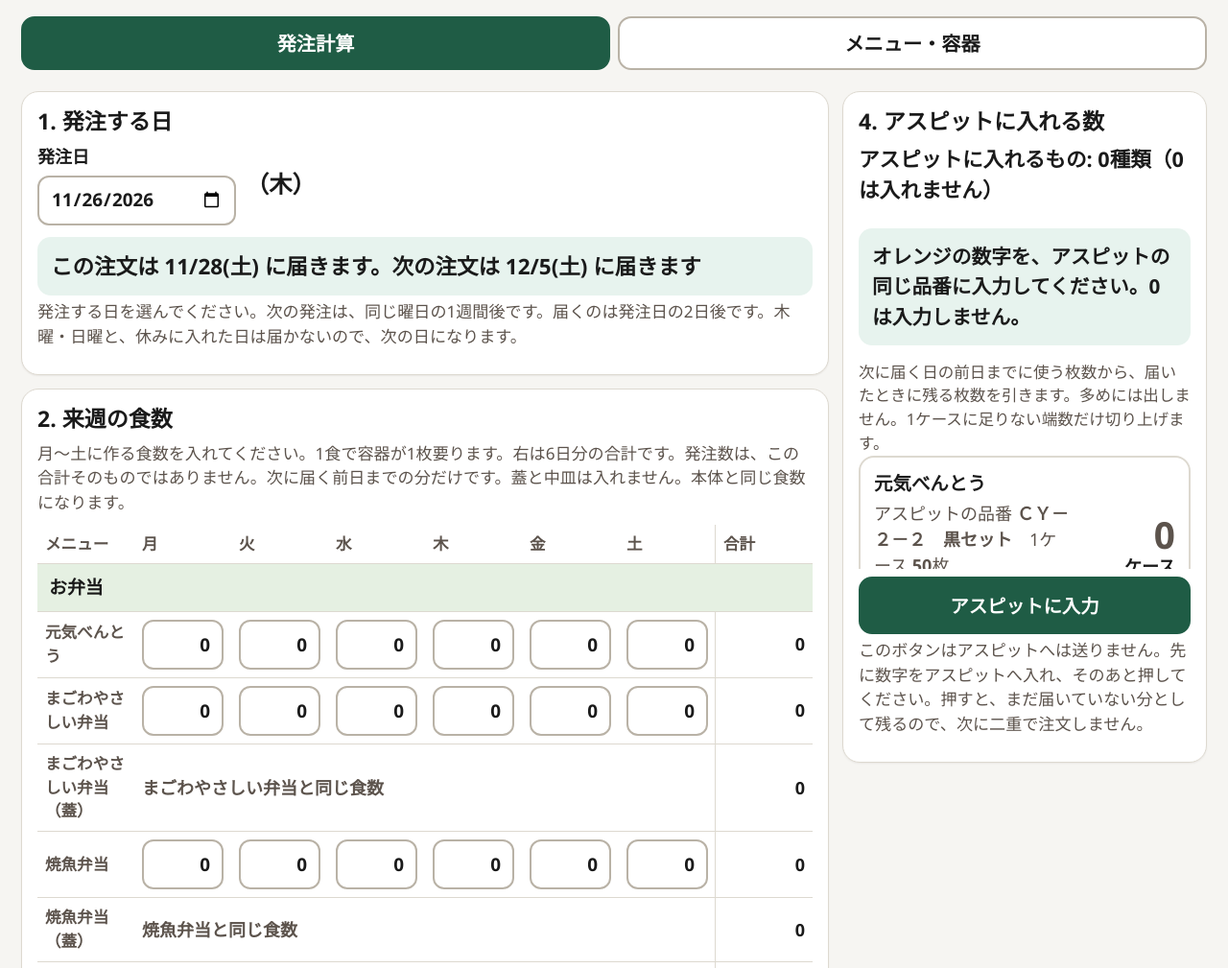
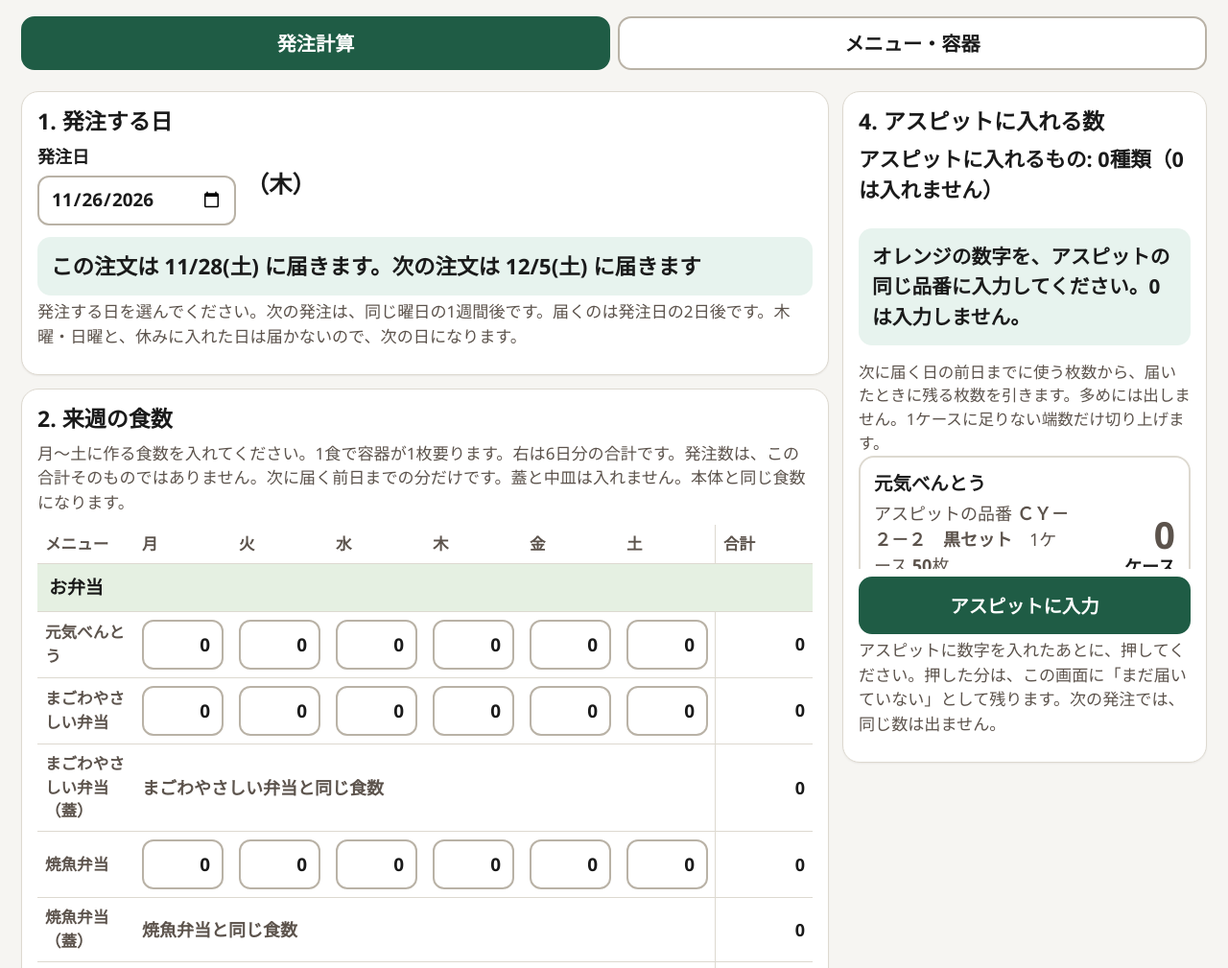
Before and after one commit to tomonamanma-pixel/houzai-order-calc, a plain HTML site: page index.html in a window 1280 px wide. Shown: the part 91-1100 px from the top of the page at 96% size. Drawn offline with Linux system fonts and the light colour scheme.

Commit message:
アスピットに入力したあとの説明を、短くする。
Co-authored-by: Cursor <cursoragent@cursor.com>

```diff
--- a/index.html
+++ b/index.html
@@ -410,7 +410,7 @@
           <p class="formula">次に届く日の前日までに使う枚数から、届いたときに残る枚数を引きます。多めには出しません。1ケースに足りない端数だけ切り上げます。</p>
           <div class="order-list" id="order-list"></div>
           <button type="button" class="btn primary xl" id="confirm-order">アスピットに入力</button>
-          <p class="hint">このボタンはアスピットへは送りません。先に数字をアスピットへ入れ、そのあと押してください。押すと、まだ届いていない分として残るので、次に二重で注文しません。</p>
+          <p class="hint">アスピットに数字を入れたあとに、押してください。押した分は、この画面に「まだ届いていない」として残ります。次の発注では、同じ数は出ません。</p>
           <p class="status" id="order-status" aria-live="polite"></p>
         </section>
       </section>
```
